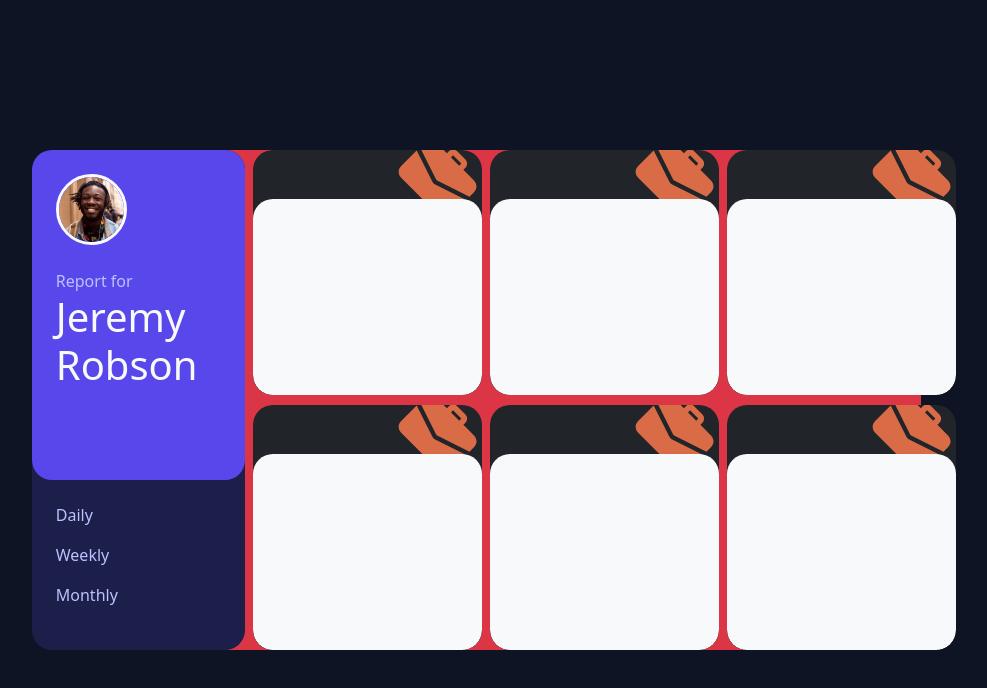
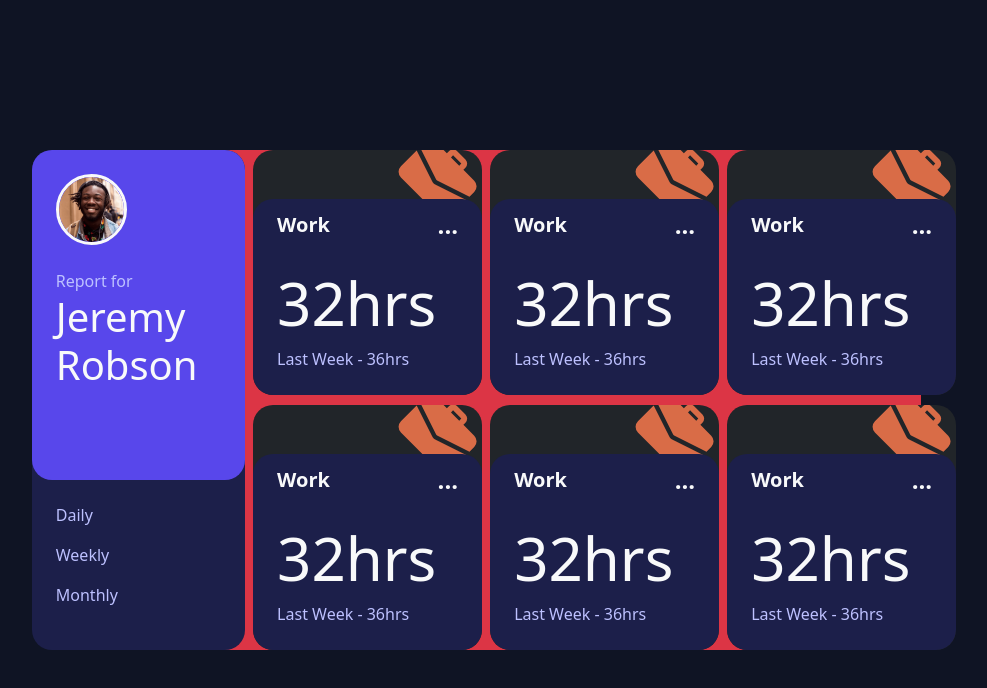
Before and after one commit to Jstaveau/time_tracker_react, a React (Create React App) app: page / in a window 1280 px wide. Shown: the top 688 px of the page, without its empty margins (146-1133 px from the left). Built offline with nearby package versions, Linux system fonts and the light colour scheme.

Commit message:
cards design fini

```diff
--- a/src/Components/Cards/Cards.css
+++ b/src/Components/Cards/Cards.css
@@ -13,3 +13,7 @@
     top: -10px;
     right: 5px;
 }
+
+.titre-cards{
+    font-size: 60px;
+}
--- a/src/Components/Cards/Cards.js
+++ b/src/Components/Cards/Cards.js
@@ -1,10 +1,17 @@
 import './Cards.css'
 
-export default function Cards() {
+export default function Cards(props) {
     return (
         <div className='divCards bg-dark arrondi w-100 mx-1 d-flex flex-column justify-content-end'>
             <svg className='imgCards' width="79" height="79" xmlns="http://www.w3.org/2000/svg"><path d="m18.687 10.43 15.464 30.906c.31.682.743 1.322 1.3 1.88.558.557 1.198.99 1.714 1.217L68.237 59.98 52.484 75.732a8.025 8.025 0 0 1-11.355 0L2.934 37.538a8.025 8.025 0 0 1 0-11.356L18.687 10.43Zm19.345-7.99 10.839 10.838 2.065-2.064a5.845 5.845 0 0 1 8.258 0l8.258 8.259a5.845 5.845 0 0 1 0 8.258l-2.064 2.064 10.839 10.84a8.025 8.025 0 0 1 0 11.355l-4.728 4.728L39.126 40.53a1.963 1.963 0 0 1-.578-.413 1.963 1.963 0 0 1-.413-.578L21.95 7.168l4.728-4.728a8.025 8.025 0 0 1 11.355 0Zm17.033 12.903-2.064 2.065 8.258 8.258 2.064-2.064-8.258-8.259Z" fill="#D96C47" fill-rule="nonzero"/></svg>
-            <div className={'height-cards-front w-100 bg-light arrondi'}></div>
+            <div className={'text-light height-cards-front w-100 bg-bleu-fonce arrondi'}>
+                <div className='d-flex justify-content-between align-items-center mx-4 my-2'>
+                    <p className='m-0 fs-5 fw-bold'>Work</p>
+                    <p className='curseur-pointeur m-0 fw-bold fs-4'>...</p>
+                </div>
+                <h1 className='titre-cards mx-4 mt-4 fw-light'>32hrs</h1>
+                <p className='text-desat mx-4'>Last Week - 36hrs</p>
+            </div>
         </div>
     )
 }
```
